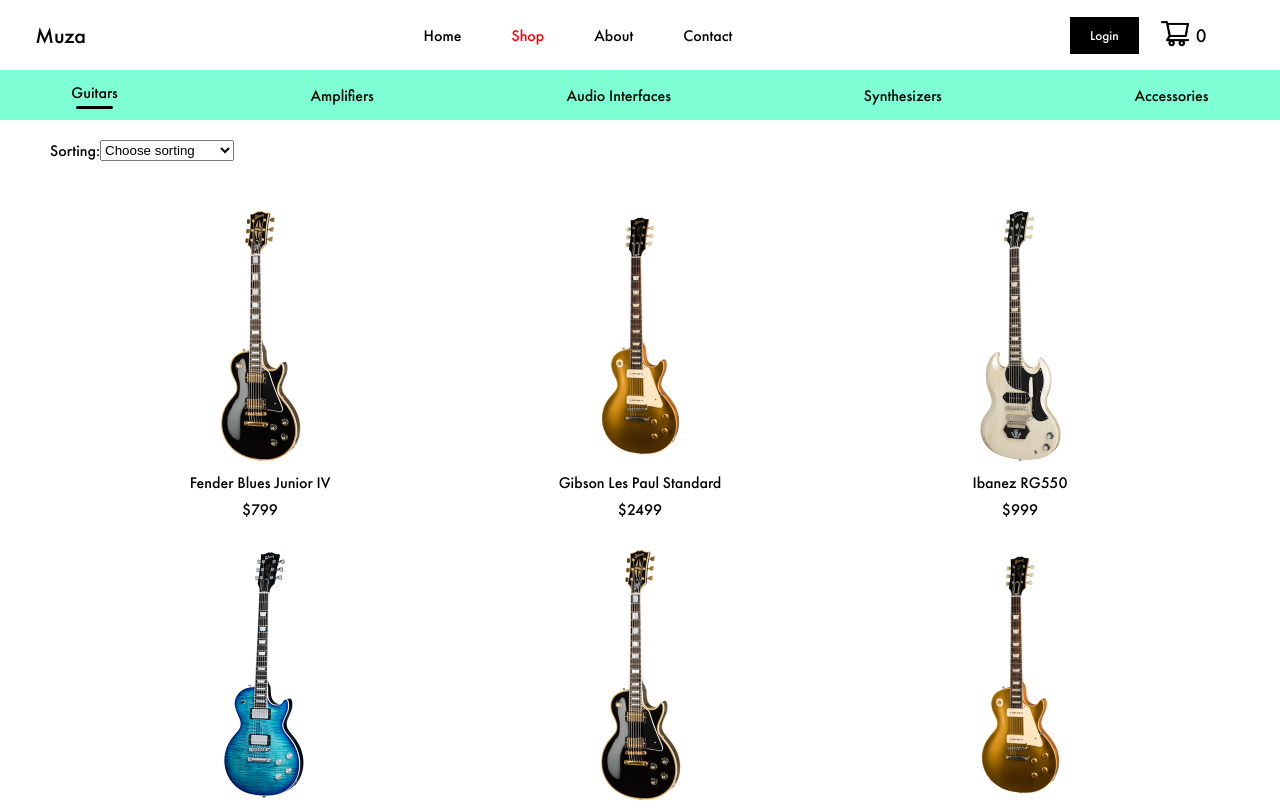
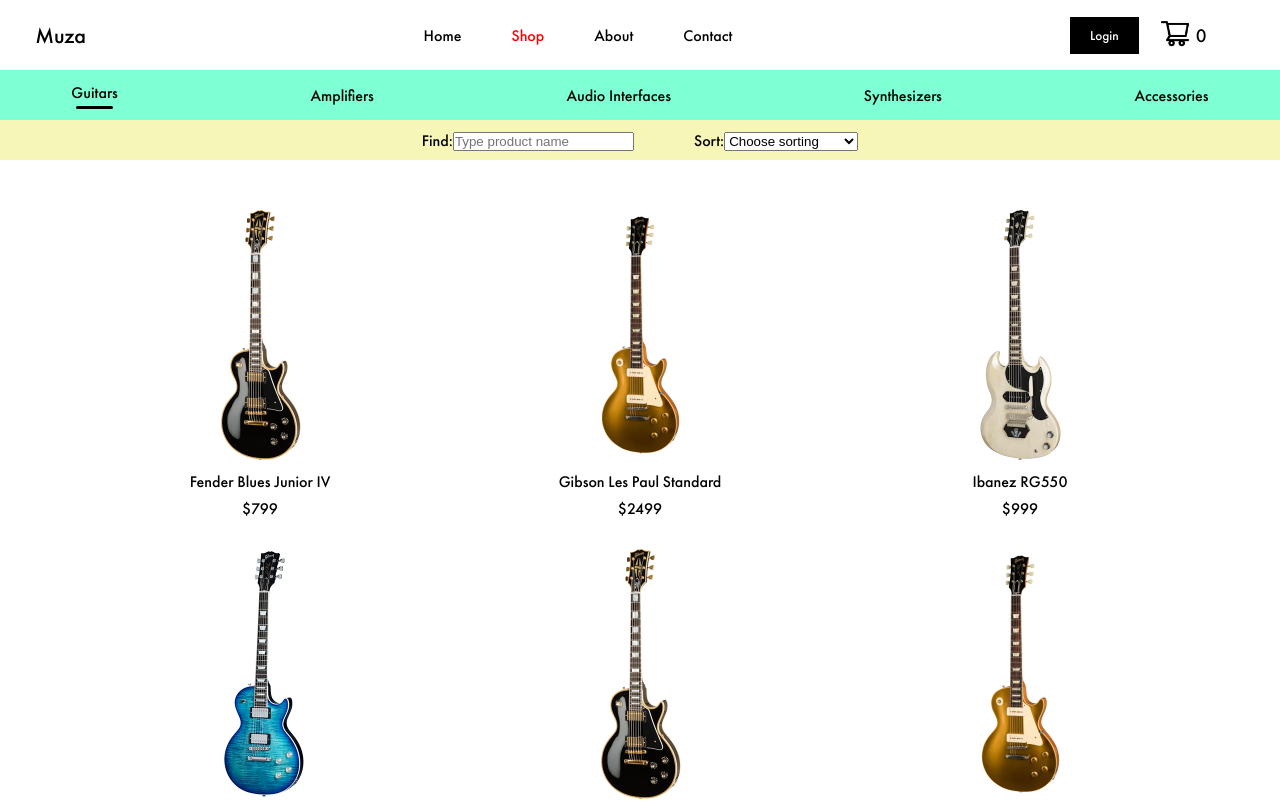
Before and after one commit to vlad3958/musicStore, a React (Create React App) app: page /shop/guitars in a window 1280 px wide. Shown: the top 802 px of the page. Built offline with nearby package versions, Linux system fonts and the light colour scheme; no server answers; what aws-amplify would draw is missing.

Commit message:
sorting and finder

```diff
--- a/src/Pages/ShopCategory.jsx
+++ b/src/Pages/ShopCategory.jsx
@@ -6,35 +6,51 @@
 
 const ShopCategory = (props) => {
   const { all_products } = useContext(ShopContext);
-  const [sortType, setSortType] = useState(''); // Состояние для выбранного типа сортировки
+  const [sortType, setSortType] = useState(''); // Состояние для сортировки
+  const [searchQuery, setSearchQuery] = useState(''); // Состояние для поискового запроса
 
+  // Функция сортировки товаров
   const sortProducts = (products) => {
-    // Копируем массив перед сортировкой, чтобы не мутировать исходный массив
     const sortedProducts = [...products];
 
     if (sortType === 'price_asc') {
-      // Сортировка по возрастанию цены
       return sortedProducts.sort((a, b) => a.price - b.price);
     } else if (sortType === 'price_desc') {
-      // Сортировка по убыванию цены
       return sortedProducts.sort((a, b) => b.price - a.price);
     } else if (sortType === 'alphabetical') {
-      // Сортировка по алфавиту
       return sortedProducts.sort((a, b) => a.name.localeCompare(b.name));
     } else {
-      // Если сортировка не выбрана, возвращаем исходный массив
       return sortedProducts;
     }
   };
 
+  // Функция фильтрации по поисковому запросу
+  const filterProductsBySearch = (products) => {
+    return products.filter(item => item.name.toLowerCase().includes(searchQuery.toLowerCase()));
+  };
+
+  // Фильтрация по категории
   const filteredProducts = all_products.filter(item => item.category === props.category);
+
+  // Применение сортировки и фильтрации
   const sortedProducts = sortProducts(filteredProducts);
+  const visibleProducts = filterProductsBySearch(sortedProducts);
 
   return (
     <div>
       <NavbarShopItems />
+      <div className="controls">
+        <div className="search-bar">
+          <label>Find:</label>
+          <input
+            type="text"
+            placeholder="Type product name"
+            value={searchQuery}
+            onChange={(e) => setSearchQuery(e.target.value)} // Обновляем поисковый запрос
+          />
+        </div>
         <div className="sort-options">
-        <label>Sorting: </label>
+          <label>Sort:</label>
           <select onChange={(e) => setSortType(e.target.value)} value={sortType}>
             <option value="">Choose sorting</option>
             <option value="price_asc">Price (ascending)</option>
@@ -42,11 +58,16 @@
             <option value="alphabetical">alphabetically</option>
           </select>
         </div>
+      </div>
       <div className='shopItems'>
         <div className="shopItems-item">
-          {sortedProducts.map((item, i) => (
+          {visibleProducts.length > 0 ? (
+            visibleProducts.map((item, i) => (
               <Item key={i} id={item.id} name={item.name} image={item.image} price={item.price} />
-          ))}
+            ))
+          ) : (
+            <p>Товары не найдены</p>
+          )}
         </div>
       </div>
     </div>
--- a/src/Pages/css/ShopCategory.css
+++ b/src/Pages/css/ShopCategory.css
@@ -16,8 +16,12 @@
 align-items: center;
 flex-direction: column;
 }
-.sort-options{
+.controls{
     display: flex;
-    margin-top: 20px;
-    margin-left: 50px;
+   height: 40px;
+    align-items: center;
+   width: 100%;
+   gap: 60px;
+   justify-content: center;
+   background-color: rgb(246, 247, 183);
 }
```
Lines whose indentation alone changed are shown as unchanged.
